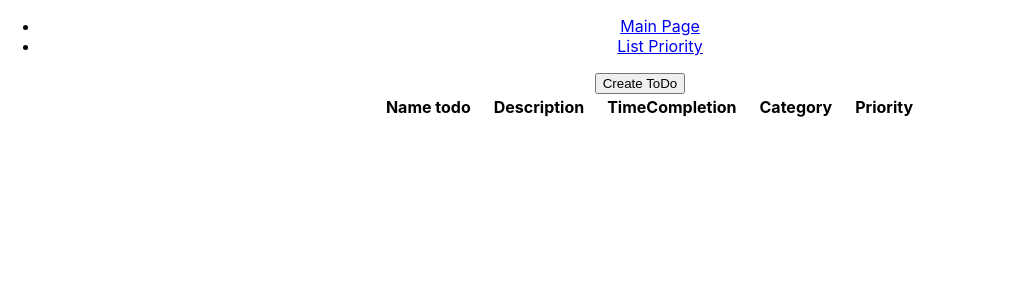
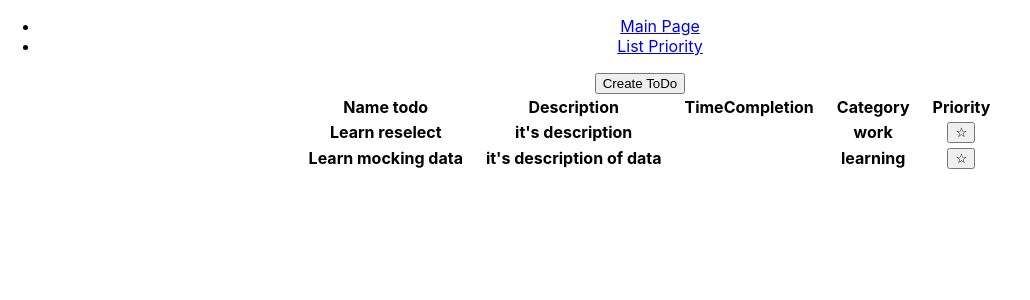
Before and after one commit to IlyaVoitenko/ToDo-react-redux, a React (Create React App) app: page / in a window 1280 px wide. Shown: the top 300 px of the page, without its empty margins (0-1030 px from the left). Built offline with nearby package versions, Linux system fonts and the light colour scheme; data requests are answered from the project's data file.

Commit message:
add json-server. add some comments.

```diff
--- /dev/null
+++ b/db.json
@@ -0,0 +1,20 @@
+{
+  "todos": [
+    {
+      "id": 1,
+      "nameToDo": "Learn reselect",
+      "descriptionToDo": "it's description",
+      "timeCompletion": "01-02-2021",
+      "category": "work",
+      "isPriority": "true"
+    },
+    {
+      "id": 2,
+      "nameToDo": "Learn mocking data",
+      "descriptionToDo": "it's description of data",
+      "timeCompletion": "01-02-2021",
+      "category": "learning",
+      "isPriority": "false"
+    }
+  ]
+}
--- a/package.json
+++ b/package.json
@@ -16,6 +16,7 @@
   },
   "scripts": {
     "start": "react-scripts start",
+    "start:server": "npx json-server --watch ./db.json --port 3001",
     "build": "react-scripts build",
     "test": "react-scripts test",
     "eject": "react-scripts eject"
--- a/src/App.js
+++ b/src/App.js
@@ -1,6 +1,17 @@
-import "./App.css";
-import Navigate from "./components/Navigate";
+import { useEffect } from 'react';
+import { useDispatch } from 'react-redux';
+import './App.css';
+import Navigate from './components/Navigate';
+import { setTodoList } from './store';
+
 function App() {
+  const dispatch = useDispatch();
+  useEffect(() => {
+    fetch('http://localhost:3001/todos')
+      .then((res) => res.json())
+      .then((data) => dispatch(setTodoList([...data])));
+  }, []);
+
   return (
     <div className="App">
       <Navigate />
--- a/src/components/BtnAddNewToDo/BtnAddNewToDo.js
+++ b/src/components/BtnAddNewToDo/BtnAddNewToDo.js
@@ -1,16 +1,11 @@
-import React from "react";
-import { useDispatch } from "react-redux";
+import React from 'react';
+import { useDispatch } from 'react-redux';
+import { openCreateTodoModal } from '../../store';
+
 const BtnAddNewToDo = () => {
   const dispatch = useDispatch();
   return (
-    <button
-      onClick={() =>
-        dispatch({
-          type: "openWindowCreateToDo",
-          payload: true,
-        })
-      }
-    >
+    <button onClick={() => dispatch(openCreateTodoModal(true))}>
       Create ToDo
     </button>
   );
--- a/src/components/CreateToDoWindow/CreateToDoWindow.js
+++ b/src/components/CreateToDoWindow/CreateToDoWindow.js
@@ -1,19 +1,20 @@
-import React from "react";
-import style from "./css/CreateToDoWindow.module.css";
-import { useDispatch, useSelector } from "react-redux";
-import SelectionsCategories from "./SelectionsCategories";
+import React from 'react';
+import style from './css/CreateToDoWindow.module.css';
+import { useDispatch, useSelector } from 'react-redux';
+import SelectionsCategories from './SelectionsCategories';
 import {
   getNameToDo,
   getTimeCompletionToDo,
   getDescriptionToDo,
-} from "./helpers";
+} from './helpers';
 import {
   getIsPriority,
   getNameToDoItem,
   getCategoryToDoItem,
   getDescriptionToDoItem,
   getTimeCompletionToDoItem,
-} from "./selectors";
+} from './selectors';
+
 const CreateToDoWindow = () => {
   const dispatch = useDispatch();
   const isPriority = useSelector(getIsPriority);
@@ -28,7 +29,7 @@ const CreateToDoWindow = () => {
           className={style.btnClose}
           onClick={() =>
             dispatch({
-              type: "closeWindowCreateToDo",
+              type: 'closeWindowCreateToDo',
               payload: false,
             })
           }
@@ -40,8 +41,8 @@ const CreateToDoWindow = () => {
           placeholder="name of ToDo"
           onChange={({ target }) =>
             dispatch({
-              type: "initialNameToDoItem",
-              payload: getNameToDo(target),
+              type: 'initialNameToDoItem',
+              payload: getNameToDo(target.value),
             })
           }
         ></input>
@@ -49,7 +50,7 @@ const CreateToDoWindow = () => {
           placeholder="time of completion"
           onChange={({ target }) =>
             dispatch({
-              type: "initialTimeCompletionToDoItem",
+              type: 'initialTimeCompletionToDoItem',
               payload: getTimeCompletionToDo(target),
             })
           }
@@ -58,7 +59,7 @@ const CreateToDoWindow = () => {
           placeholder="discription"
           onChange={({ target }) =>
             dispatch({
-              type: "initialDescriptionToDoItem",
+              type: 'initialDescriptionToDoItem',
               payload: getDescriptionToDo(target),
             })
           }
@@ -70,7 +71,7 @@ const CreateToDoWindow = () => {
           className={style.btnCreateToDo}
           onClick={() =>
             dispatch({
-              type: "createToDoItem",
+              type: 'createToDoItem',
               payload: {
                 nameToDo: nameToDoItem,
                 descriptionToDo: descriptionToDoItem,
--- a/src/components/CreateToDoWindow/helpers.js
+++ b/src/components/CreateToDoWindow/helpers.js
@@ -10,3 +10,7 @@ export function getDescriptionToDo(target) {
 export function getCategoryToDo(target) {
   return target.value;
 }
+
+function getValue({ value }) {
+  return value;
+}
--- a/src/components/Navigate/RouresNavigate/RouresNavigate.js
+++ b/src/components/Navigate/RouresNavigate/RouresNavigate.js
@@ -1,12 +1,14 @@
-import React from "react";
-import { Routes, Route } from "react-router-dom";
-import ListPriorityToDo from "../../ListPriorityToDo";
-import PageToDo from "../../PageToDo";
+import React from 'react';
+import { Routes, Route } from 'react-router-dom';
+import ListPriorityToDo from '../../ListPriorityToDo';
+import PageToDo from '../../PageTodo';
+
+//misspelling
 const RouresNavigate = () => {
   return (
     <Routes>
-      <Route path="/ListPriority" element={<ListPriorityToDo />}></Route>
-      <Route path="/" element={<PageToDo />}></Route>
+      <Route path="/ListPriority" element={<ListPriorityToDo />} />
+      <Route path="/" element={<PageToDo />} />
     </Routes>
   );
 };
--- a/src/components/pageTodo/selector.js
+++ b/src/components/pageTodo/selector.js
@@ -1,3 +1,3 @@
-export function getStateWindowCreateToDo(state) {
-  return state.isOpen;
+export function getStateWindowCreateToDo({ isOpen }) {
+  return isOpen;
 }
--- a/src/store.js
+++ b/src/store.js
@@ -1,41 +1,57 @@
-import { createStore } from "redux";
+import { createStore } from 'redux';
 const initialState = {
   isOpen: false,
   listToDo: [],
   listPriorityToDo: [],
-  nameToDoItem: "",
-  categoryToDoItem: "",
-  descriptionToDoItem: "",
-  timeCompletionToDoItem: "",
+  nameToDoItem: '',
+  categoryToDoItem: '',
+  descriptionToDoItem: '',
+  timeCompletionToDoItem: '',
   isPriority: false,
 };
+const OPEN_CREATE_TODO_MODAL = 'openWindowCreateToDo';
+const SET_TODO_LIST = 'setTodoList';
+
 const reducer = (state = initialState, action) => {
   switch (action.type) {
-    case "openWindowCreateToDo":
+    // move all action.types to variables
+    // and move all dispatch from code to actionCreators
+    case OPEN_CREATE_TODO_MODAL:
       return { ...state, isOpen: action.payload };
-    case "closeWindowCreateToDo":
+    case SET_TODO_LIST: {
+      return { ...state, listToDo: action.payload };
+    }
+    case 'closeWindowCreateToDo':
       return { ...state, isOpen: action.payload };
-    case "createToDoItem":
+    case 'createToDoItem':
       return { ...state, listToDo: [...state.listToDo, action.payload] };
-    case "addListPriorityToDoItem":
+    case 'addListPriorityToDoItem':
       return {
         ...state,
         listPriorityToDo: [...state.listPriorityToDo, action.payload],
       };
-    case "initialNameToDoItem":
+    case 'initialNameToDoItem':
       return { ...state, nameToDoItem: action.payload };
-    case "initialCategoryToDoItem":
+    case 'initialCategoryToDoItem':
       return { ...state, categoryToDoItem: action.payload };
-    case "initialDescriptionToDoItem":
+    case 'initialDescriptionToDoItem':
       return { ...state, descriptionToDoItem: action.payload };
-    case "initialTimeCompletionToDoItem":
+    case 'initialTimeCompletionToDoItem':
       return { ...state, timeCompletionToDoItem: action.payload };
     default:
       return state;
   }
 };
+
+export function openCreateTodoModal(payload) {
+  return { type: OPEN_CREATE_TODO_MODAL, payload };
+}
+
+export function setTodoList(payload) {
+  return { type: SET_TODO_LIST, payload };
+}
 const store = createStore(
   reducer,
-  window.__REDUX_DEVTOOLS_EXTENSION__ && window.__REDUX_DEVTOOLS_EXTENSION__()
+  window.__REDUX_DEVTOOLS_EXTENSION__ && window.__REDUX_DEVTOOLS_EXTENSION__(),
 );
 export default store;
```
Also changed, not shown: src/components/ListPriorityToDo/ListPriorityToDo.js (+5 -4 lines), src/components/ListToDo/ListToDo.js (+6 -5 lines), src/components/pageTodo/PageToDo.js (+7 -6 lines).
